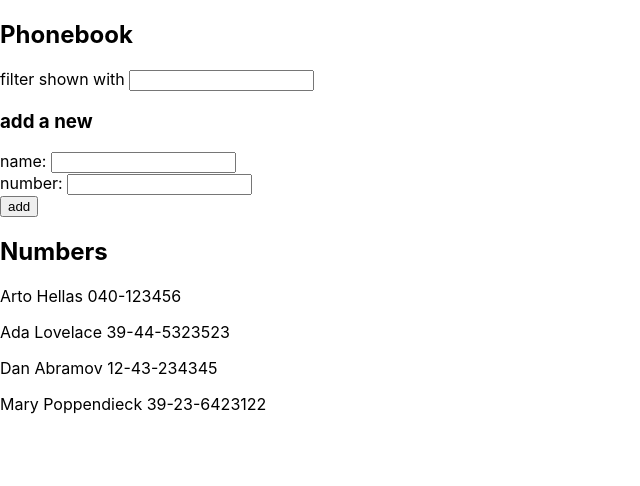
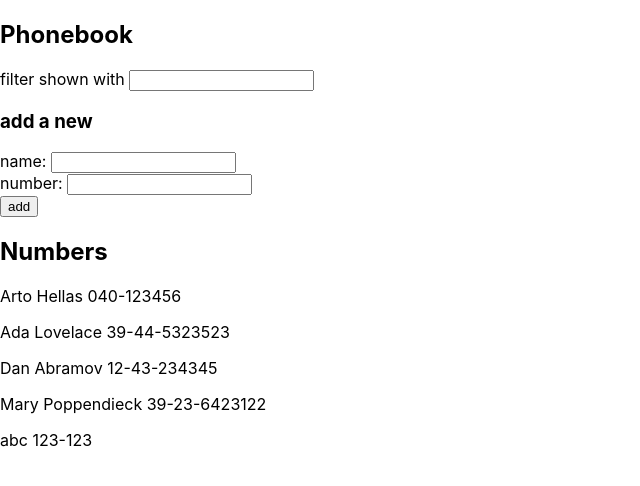
Before and after one commit to heriyantoliu/fullStackOpen, a React (Create React App) app in the folder part2/phonebook/: page / in a window 1280 px wide. Shown: the top 486 px of the page, without its empty margins (0-640 px from the left). Built offline with nearby package versions, Linux system fonts and the light colour scheme; data requests are answered from the project's data file; the HTML template or start-up script is replaced by a standard one.

Commit message:
exercise 2.15

```diff
--- a/part2/phonebook/db.json
+++ b/part2/phonebook/db.json
@@ -19,6 +19,11 @@
       "name": "Mary Poppendieck",
       "number": "39-23-6423122",
       "id": 4
+    },
+    {
+      "name": "abc",
+      "number": "123-123",
+      "id": 5
     }
   ]
 }
--- a/part2/phonebook/src/App.js
+++ b/part2/phonebook/src/App.js
@@ -46,9 +46,11 @@ const App = () => {
 			name: newName,
 			number: newNumber
 		};
-		setPersons(persons.concat(newPerson));
-		setNewName('');
-		setNewNumber('');
+		axios.post('http://localhost:3001/persons', newPerson).then(response => {
+			setPersons(persons.concat(newPerson));
+			setNewName('');
+			setNewNumber('');
+		});
 	};
 	return (
 		<div>
```
Lines whose indentation alone changed are shown as unchanged.
